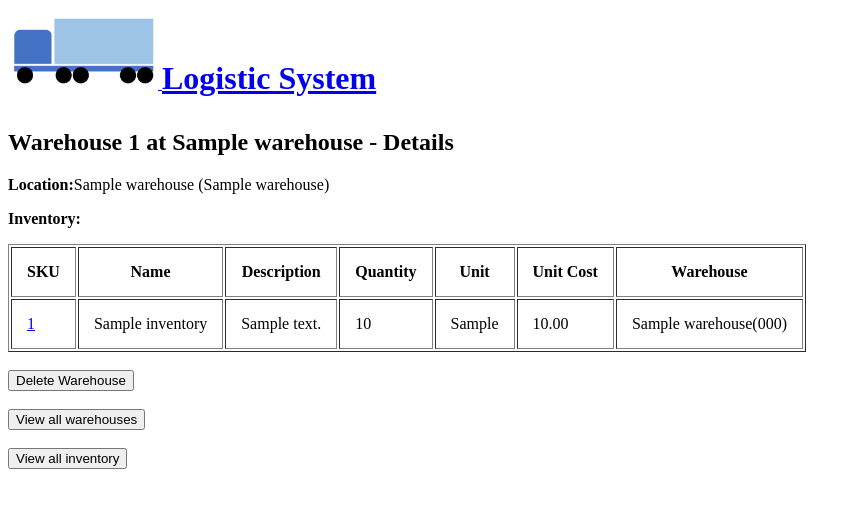
After one commit to juliatangwc/coding-challenge, a Flask app: page /warehouse/1 in a window 1280 px wide. The commit adds this page. Shown: the top 508 px of the page, without its empty margins (0-861 px from the left). Run offline with Flask 2, Linux system fonts and the light colour scheme; tables that the repository leaves empty hold one stand-in row (values such as "Sample post").

Commit message:
Added warehouse add, view, delete functions

```diff
--- a/model.py
+++ b/model.py
@@ -32,6 +32,21 @@ class Inventory(db.Model):
         return cls(sku=sku, warehouse_id=warehouse_id, name=name, description=description,
                     quantity=quantity, unit=unit, unit_cost=unit_cost)
 
+    @classmethod
+    def get_all_inventory(cls):
+        """Query for and return a list of all items in inventory."""
+
+        return (db.session.query(cls)
+                          .order_by(cls.sku.asc())
+                          .all())
+
+    @classmethod
+    def get_item_by_sku(cls, sku):
+        """Get and return an item object by its SKU (Stock Keeping Unit).
+            Return none if not found."""
+
+        return cls.query.get(sku)
+
 class Warehouse(db.Model):
     """A warehouse for inventory storage."""
 
@@ -46,13 +61,36 @@ class Warehouse(db.Model):
     inventory_item = db.relationship('Inventory', back_populates="warehouse")
 
     def __repr__(self):
-        return f"<Warehouse ID={self.warehouse_id} Location={self.location}"
+        return f"<Warehouse ID={self.warehouse_id} Location={self.city_name}"
 
     @classmethod
     def create_warehouse(cls, city_code, city_name):
         """Create and return a warehouse instance."""
 
         return cls(city_code=city_code, city_name=city_name)
+
+    @classmethod
+    def get_all_warehouses_by_city(cls):
+        """Make query and return a list of all warehouses."""
+
+        return (db.session.query(cls)
+                          .order_by(cls.city_name.asc())
+                          .all())
+
+    @classmethod
+    def get_all_warehouses_by_id(cls):
+        """Make query and return a list of all warehouses."""
+
+        return (db.session.query(cls)
+                          .order_by(cls.warehouse_id.asc())
+                          .all())
+
+    @classmethod
+    def get_warehouse_by_id(cls, warehouse_id):
+        """Get and return a warehouse object by ID.
+            Return none if not found."""
+
+        return cls.query.get(warehouse_id)
 
 
 def connect_to_db(flask_app, db_uri="postgresql:///inventory", echo=True):
--- a/server.py
+++ b/server.py
@@ -3,7 +3,7 @@
 import os
 from flask import Flask, render_template, redirect, request, flash, session
 from model import connect_to_db, db, Inventory, Warehouse
-import crud
+import helper
 
 from jinja2 import StrictUndefined
 
@@ -18,15 +18,18 @@ def show_homepage():
 
     return render_template("homepage.html")
 
-@app.route("/create")
-def show_form_create_item():
+@app.route("/create-item")
+def show_create_item_form():
     """Show form to create a new item in inventory."""
 
-    return render_template("create_item.html")
+    #Get list of all warehouses to populate form
+    warehouses = Warehouse.get_all_warehouses_by_city()
 
-@app.route("/create", methods=["POST"])
+    return render_template("create_item.html", warehouses = warehouses)
+
+@app.route("/create-item", methods=["POST"])
 def create_item():
-    """Create a new inventory item."""
+    """Create a new inventory item. Redirect to item page."""
 
     sku = request.form.get("sku")
     name = request.form.get("name")
@@ -34,47 +37,50 @@ def create_item():
     quantity = request.form.get("quantity")
     unit = request.form.get("unit")
     unit_cost = request.form.get("unit_cost")
-    location = request.form.get("location")
+    warehouse_id = request.form.get("warehouse")
 
-    if sku.isdigit():
-        if crud.check_sku(sku) is None:
-            item = crud.create_inventory_item(sku, name, description,
-                                        quantity, unit, location,
-                                        unit_cost, image, thumbnail)
+    #Validate input fields
+    if helper.validate_create_item_input(sku, name, quantity, unit, unit_cost, warehouse_id):
+        if Inventory.get_item_by_sku(sku) is None: #Check if SKU is unique
+            item = Inventory.create_inventory_item(sku, warehouse_id, name, description,
+                                                    quantity, unit, unit_cost)
             db.session.add(item)
             db.session.commit()
             flash ("New item created.")
             return redirect (f"/inventory/{sku}")
         else:
             flash ("New item cannot be created. SKU already in system.")
-            return redirect("/create")
+            return redirect(request.referrer)
     else:
-        flash("Please enter a valid SKU (Integers only).")
-        return redirect("/create")
+        flash("Inaccurate/Incomplete information entered.")
+        return redirect(request.referrer)
 
 @app.route('/inventory')
 def show_inventory():
     """Show all inventory"""
 
-    inventory = crud.get_all_inventory()
+    inventory = Inventory.get_all_inventory()
 
     return render_template('inventory.html', inventory = inventory)
-
 
 @app.route("/inventory/<sku>")
 def show_item_details(sku):
     """Show details on a particular item"""
 
-    item = crud.get_item_by_sku(sku)
+    item = Inventory.get_item_by_sku(sku)
 
-    return render_template("item_details.html", item=item)
+    if item:
+        return render_template("item_details.html", item=item)
+    else:
+        flash ("Item does not exist. Please see complete list of inventory.")
+        return redirect("/inventory")
 
 @app.route("/delete", methods=["POST"])
 def delete_item():
     """Delete a particular item"""
 
     sku = request.form.get("sku")
-    item = crud.get_item_by_sku(sku)
+    item = Inventory.get_item_by_sku(sku)
     db.session.delete(item)
     db.session.commit()
     flash ("Item deleted.")
@@ -86,9 +92,10 @@ def show_edit_item_form():
     """Show form to edit a particular item"""
 
     sku = request.args.get("sku")
-    item = crud.get_item_by_sku(sku)
+    item = Inventory.get_item_by_sku(sku)
+    warehouses = Warehouse.get_all_warehouses_by_city()
 
-    return render_template("item_edit.html", item=item)
+    return render_template("item_edit.html", item=item, warehouses=warehouses)
 
 @app.route("/edit", methods=["POST"])
 def edit_item():
@@ -100,10 +107,15 @@ def edit_item():
     quantity = request.form.get("quantity")
     unit = request.form.get("unit")
     unit_cost = request.form.get("unit_cost")
-    location = request.form.get("location")
+    warehouse = request.form.get("warehouse")
 
-    item = crud.update_item(sku, name, description, quantity,
-                            unit, unit_cost, location)
+    item = Inventory.get_item_by_sku(sku)
+    item.name = name
+    item.description = description
+    item.quantity = quantity
+    item.unit = unit
+    item.unit_cost = unit_cost
+    item.warehouse_id = warehouse
 
     db.session.add(item)
     db.session.commit()
@@ -119,12 +131,12 @@ def show_search_form():
 
 @app.route("/result")
 def locate_item():
-    """Locate a particular item"""
+    """Locate a particular item."""
 
     sku = request.args.get("sku")
 
     if sku.isdigit():
-        item = crud.get_item_by_sku(sku)
+        item = Inventory.get_item_by_sku(sku)
         if item:
             return redirect(f"/inventory/{sku}")
         else:
@@ -134,7 +146,58 @@ def locate_item():
         flash("Please enter integers only.")
         return redirect("/search")
 
+@app.route("/warehouse")
+def show_warehouse_list():
+    """Show a list of all warehouse."""
+    warehouses = Warehouse.get_all_warehouses_by_id()
+    return render_template("warehouse.html", warehouses=warehouses)
 
+@app.route("/warehouse/<warehouse_id>")
+def show_warehouse_details(warehouse_id):
+    """Show details on a particular warehouse."""
+
+    warehouse = Warehouse.get_warehouse_by_id(warehouse_id)
+
+    if warehouse:
+        return render_template("warehouse_details.html", warehouse=warehouse)
+    else:
+        flash ("Warehouse does not exist. Please see complete list of current warehouses.")
+        return redirect("/warehouse")
+
+@app.route("/add-warehouse")
+def show_add_warehouse_form():
+    """Show form to add a new warehouse."""
+    return render_template("add_warehouse.html")
+
+@app.route("/add-warehouse", methods=["POST"])
+def add_warehouse():
+    """Add a new warehouse to the database."""
+
+    city_name = request.form.get("city_name").title()
+    city_code = request.form.get("city_code").upper()
+
+    #Validate add warehouse form input fields
+    if helper.validate_add_warehouse_input(city_name, city_code):
+        warehouse = Warehouse.create_warehouse(city_code, city_name)
+        db.session.add(warehouse)
+        db.session.commit()
+        flash ("New warehouse added.")
+        return redirect (f"/warehouse/{warehouse.warehouse_id}")
+    else:
+        flash("Inaccurate/Incomplete information entered.")
+        return redirect(request.referrer)
+
+@app.route("/delete-warehouse", methods=["POST"])
+def delete_warehouse():
+    """Delete a particular warehouse"""
+
+    warehouse_id = request.form.get("warehouse_id")
+    warehouse = Warehouse.get_warehouse_by_id(warehouse_id)
+    db.session.delete(warehouse)
+    db.session.commit()
+    flash ("Warehouse deleted.")
+
+    return redirect ("/warehouse")
 
 if __name__ == "__main__":
     # DebugToolbarExtension(app)
--- a/templates/homepage.html
+++ b/templates/homepage.html
@@ -6,9 +6,11 @@
 
   <h2>Navigation</h2>
   <form>
-    <button type="submit" value="create" formaction="/create">Create a new item</button>
+    <button type="submit" value="create_item" formaction="/create-item">Create a new item</button>
     <button type="submit" value="view_all" formaction="/inventory">View Inventory</button>
     <button type="submit" value="search_item" formaction="/search">Search for Item</button>
+    <button type="submit" value="add_warehouse" formaction="/add-warehouse">Add a warehouse</button>
+    <button type="submit" value="view_warehouse" formaction="/warehouse">View Warehouses</button>
     </form>
 
 {% endblock %}
--- /dev/null
+++ b/templates/warehouse_details.html
@@ -0,0 +1,52 @@
+{% extends 'base.html' %}
+
+{% block title %}Warehouse {{warehouse.warehouse_id}} at {{warehouse.city_name}} - Details{% endblock %}
+
+{% block body %}
+<h2>Warehouse {{warehouse.warehouse_id}} at {{warehouse.city_name}} - Details</h2>
+
+<p><b>Location:</b>{{warehouse.city_name}} ({{warehouse.city_name}})</p>
+
+<p><b>Inventory:</b></p>
+<table border="1" cellpadding="15">
+    <thead>
+        <tr>
+            <th>SKU</th>
+            <th>Name</th>
+            <th>Description</th>
+            <th>Quantity</th>
+            <th>Unit</th>
+            <th>Unit Cost</th>
+            <th>Warehouse</th>
+        </tr>
+    </thead>
+    <tbody>
+        {% for item in warehouse.inventory_item %}
+        <tr>
+            <td><a href="/inventory/{{item.sku}}">{{item.sku}}</a></td>
+            <td>{{item.name}}</td>
+            <td>{{item.description}}</td>
+            <td>{{item.quantity}}</td>
+            <td>{{item.unit}}</td>
+            <td>{{item.unit_cost}}</td>
+            <td>{{item.warehouse.city_name}}({{item.warehouse.city_code}})</td>
+        </tr>
+        {% endfor %}
+    </tbody>
+</table>
+<br>
+
+<form action= "/delete-warehouse" method="POST">
+  <input type="hidden" id="warehouse_id" name="warehouse_id" value={{warehouse.warehouse_id}}>
+  <button type="submit" value="delete"
+  onclick="return confirm('Are you sure you want to delete this warehouse')">Delete Warehouse</button>
+</form>
+<br>
+<form action="/warehouse">
+  <input type="submit" value="View all warehouses"/>
+</form>
+<br>
+<form action="/inventory">
+    <input type="submit" value="View all inventory"/>
+  </form>
+{% endblock %}
```
Also changed, not shown: crud.py (deleted, +0 -57 lines), helper.py (added, +47 -0 lines), templates/add_warehouse.html (added, +20 -0 lines), templates/create_item.html (+7 -4 lines), templates/inventory.html (+6 -8 lines), templates/item_details.html (+6 -15 lines), templates/item_edit.html (+10 -2 lines), templates/warehouse.html (added, +26 -0 lines).
